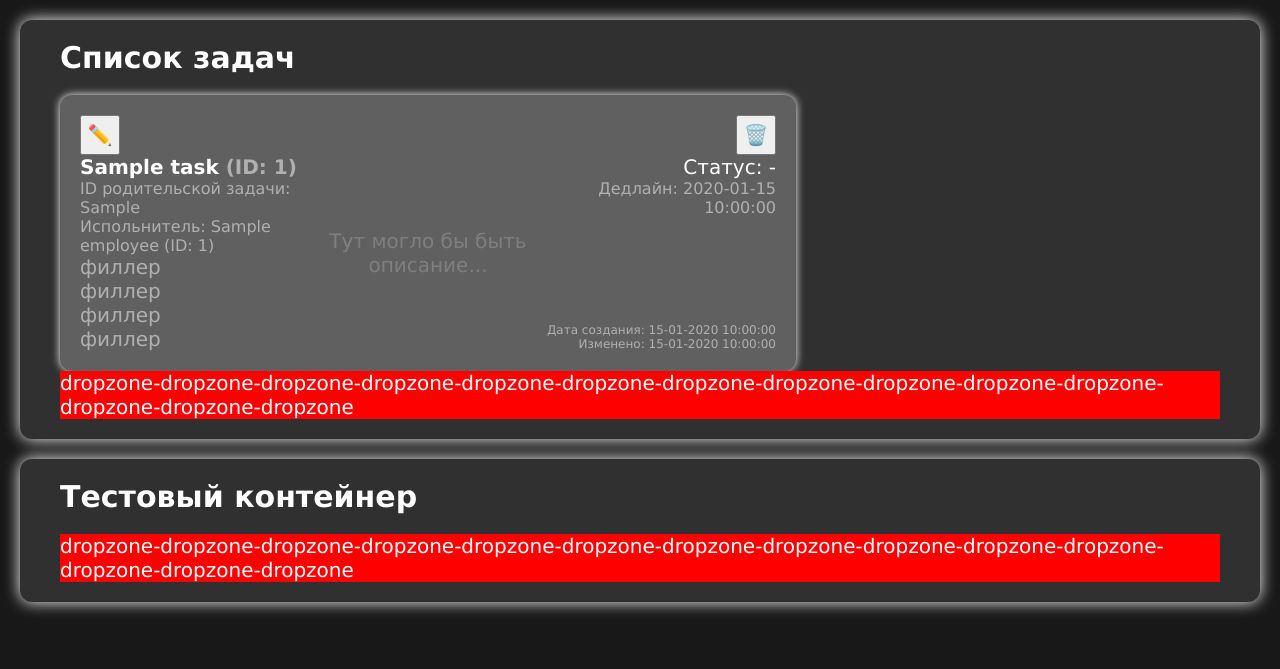
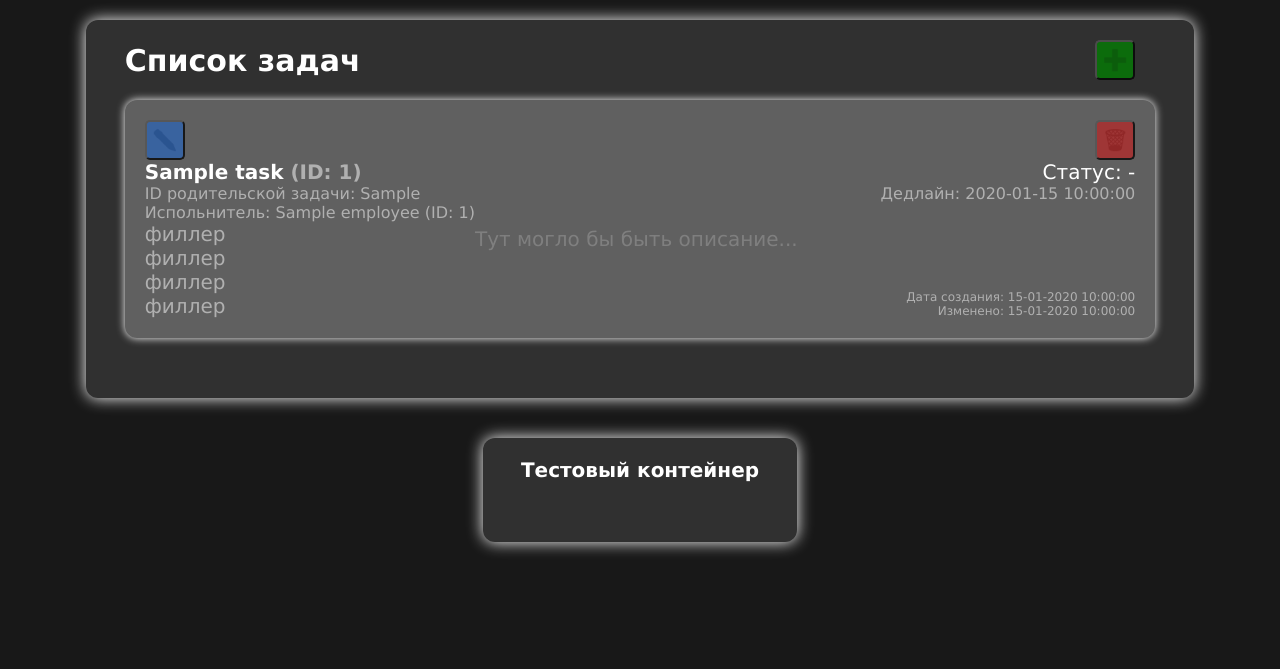
Before and after one commit to drankpanda/TaskTracker, a FastAPI app: template app/templates/tasks.html in a window 1280 px wide. Shown: the top 669 px of the page. Run offline with FastAPI, Linux system fonts and the light colour scheme; the template is opened without the code that fills it: most values are stand-ins (such as "Sample title", 1, 10 or a date in 2020); parts of the project's set-up code (start-up, migrations or seed data) failed here and were passed over.

Commit message:
Tasks list in center. Add add-btn. Color buttons. Task hover move top-right

```diff
--- a/app/static/styles/drag-n-drop.css
+++ b/app/static/styles/drag-n-drop.css
@@ -1,15 +1,12 @@
 .dnd-container {
+    width: fit-content;
     background-color: rgb(48, 48, 48);
-    margin: 1rem;
-    padding-block: 1rem;
-    padding-inline: 2rem;
+    margin: min(1rem, 3%);
+    padding-block: min(1rem, 2vw);
+    padding-inline: min(2rem, 3vw);
     border-radius: 12px;
     box-shadow: 0 0 16px;
-}
-
-.dnd-container>.name {
-    margin-bottom: 1rem;
-    font-size: 1.5rem;
+    --task-padding: min(1rem, 2vw);
 }
 
 .draggable {
@@ -26,9 +23,9 @@
 }
 
 .dropzone {
-    background-color: red;
+    /* background-color: red; */
     position: relative;
     padding: 0rem;
-    /* padding: 1rem; */
-    /* content-visibility: hidden; */
+    padding: 1rem;
+    content-visibility: hidden;
 }
--- a/app/static/styles/style.css
+++ b/app/static/styles/style.css
@@ -1,11 +1,14 @@
 * {
     margin: 0;
     padding: 0;
-    font-size: 20px;
+    font-size: min(20px, 4vw);
     font-family: Verdana, Geneva, Tahoma, sans-serif;
 }
 
 body {
     background-color: rgb(24, 24, 24);
     color: white;
+    display: flex;
+    flex-direction: column;
+    align-items: center;
 }
--- a/app/static/styles/tasks.css
+++ b/app/static/styles/tasks.css
@@ -1,36 +1,98 @@
+/* Whole task */
 .task {
     display: grid;
     grid-template-columns: repeat(12, 1fr);
     grid-template-rows: 2rem 1fr;
-    width: 60%;
-    font-size: 20px;
+    width: min(1000px, max-content);
     background-color: rgb(96, 96, 96);
-    padding: 1rem;
+    padding: var(--task-padding);
     border-radius: 12px;
     box-shadow: 0 0 8px;
     transition: transform 0.25s;
 }
 
 .task:hover {
-    transform: translateY(-0.25rem);
+    transform: translate(0.4rem, -0.15rem);
 }
 
 .task .half-transparent {
     opacity: 0.5;
 }
 
-.task>.top-bar {
-    grid-column: 1/13;
-    grid-row: 1;
+/* Top bars with buttons, etc */
+.dnd-container>.top-bar h2 {
+    font-size: 1.5rem;
+}
+
+.dnd-container>.top-bar {
+    padding-right: var(--task-padding);
+    margin-bottom: 1rem;
+}
+
+.top-bar {
     display: flex;
     justify-content: space-between;
     align-items: center;
 }
 
-.task>.top-bar .edit-btn,
-.task>.top-bar .delete-btn {
+.top-bar button {
     width: 2rem;
     height: 2rem;
+    opacity: 0.75;
+    border-radius: 0.25rem;
+    transition: background-color 0.25s, opacity 0.25s;
+}
+
+.top-bar button:hover {
+    opacity: 0.50;
+    cursor: pointer;
+}
+
+.top-bar button span {
+    background-clip: text;
+    color: transparent;
+}
+
+.top-bar .add-btn {
+    background-color: rgb(0, 128, 0);
+}
+
+.top-bar .add-btn span {
+    background-color: rgb(0, 108, 0);
+}
+
+.top-bar .add-btn:hover {
+    background-color: rgb(0, 138, 0);
+}
+
+.top-bar .edit-btn {
+    background-color: rgb(45, 100, 180);
+}
+
+.top-bar .edit-btn span {
+    background-color: rgb(25, 80, 160);
+}
+
+.top-bar .edit-btn:hover {
+    background-color: rgb(55, 110, 190);
+}
+
+.top-bar .delete-btn {
+    background-color: rgb(180, 40, 40);
+}
+
+.top-bar .delete-btn span {
+    background-color: rgb(160, 20, 20);
+}
+
+.top-bar .delete-btn:hover {
+    background-color: rgb(190, 50, 50);
+}
+
+/* Task elements */
+.task>.top-bar {
+    grid-column: 1/13;
+    grid-row: 1;
 }
 
 .task>.general-info {
--- a/app/templates/tasks.html
+++ b/app/templates/tasks.html
@@ -12,12 +12,15 @@
 
 <body>
     <div class="dnd-container move">
-        <h2 class="name">Список задач</h2>
+        <div class="top-bar">
+            <h2 class="name">Список задач</h2>
+            <button class="add-btn"><span>➕</span></button>
+        </div>
         {% for task in tasks %}
         <div class="task draggable" draggable="true">
             <div class="top-bar">
-                <button class="edit-btn">✏️</button>
-                <button class="delete-btn">🗑️</button>
+                <button class="edit-btn"><span>✏️</span></button>
+                <button class="delete-btn"><span>🗑️</span></button>
             </div>
             <div class="general-info">
                 <h3 class="name">{{ task.name }} <span class="half-transparent">(ID: {{ task.id }})</span></h3>
```
